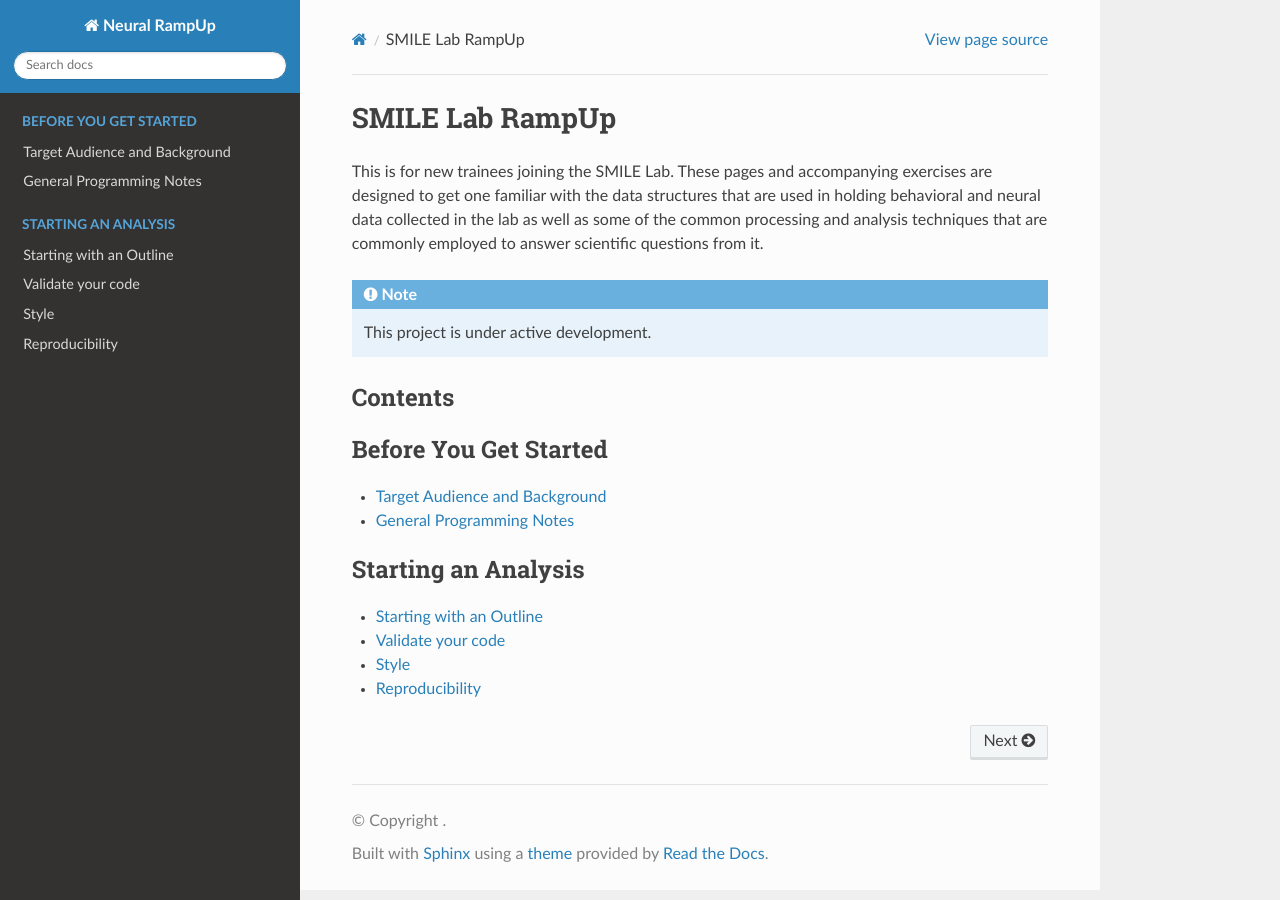
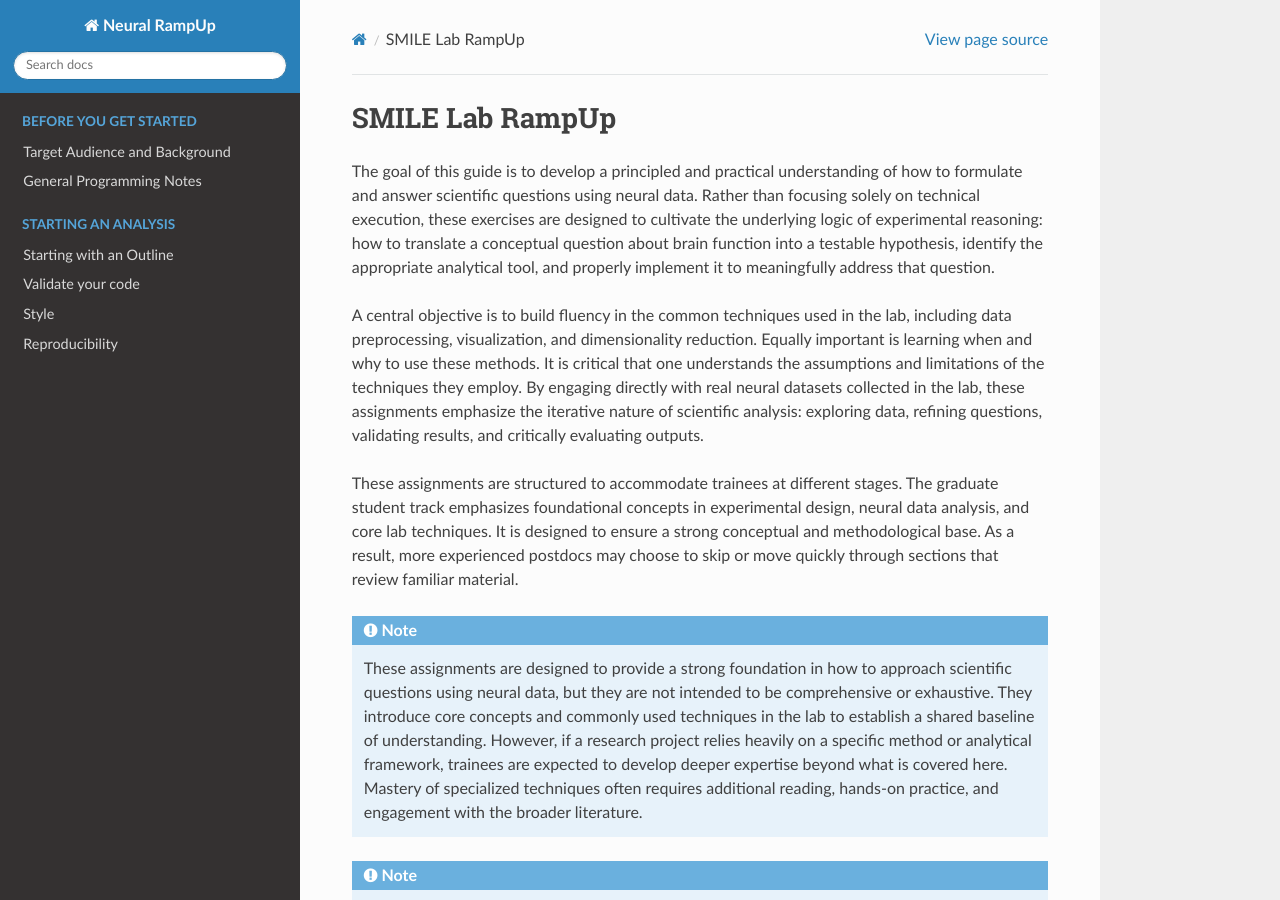
Before and after one commit to sesnyder/NeuralRampUp, a Sphinx documentation site: the page built from docs/source/index.rst, in a window 1280 px wide and 900 px high. Built offline with Sphinx 7.4.7 and the Read the Docs theme 3.1.0, drawn with Linux system fonts in a browser that asks for light colours.

Commit message:
Update index.rst

```diff
--- a/docs/source/index.rst
+++ b/docs/source/index.rst
@@ -1,8 +1,13 @@
 SMILE Lab RampUp
 ===================================
 
-This is for new trainees joining the SMILE Lab. These pages and accompanying exercises are designed to get one familiar with the data structures that are used in holding behavioral and neural data collected in the lab as well as some of the common processing and analysis techniques that are commonly employed to answer scientific questions from it.
+The goal of this guide is to develop a principled and practical understanding of how to formulate and answer scientific questions using neural data. Rather than focusing solely on technical execution, these exercises are designed to cultivate the underlying logic of experimental reasoning: how to translate a conceptual question about brain function into a testable hypothesis, identify the appropriate analytical tool, and properly implement it to meaningfully address that question.
 
+A central objective is to build fluency in the common techniques used in the lab, including data preprocessing, visualization, and dimensionality reduction. Equally important is learning when and why to use these methods. It is critical that one understands the assumptions and limitations of the techniques they employ. By engaging directly with real neural datasets collected in the lab, these assignments emphasize the iterative nature of scientific analysis: exploring data, refining questions, validating results, and critically evaluating outputs.
+
+These assignments are structured to accommodate trainees at different stages. The graduate student track emphasizes foundational concepts in experimental design, neural data analysis, and core lab techniques. It is designed to ensure a strong conceptual and methodological base. As a result, more experienced postdocs may choose to skip or move quickly through sections that review familiar material.
+
+.. note:: These assignments are designed to provide a strong foundation in how to approach scientific questions using neural data, but they are not intended to be comprehensive or exhaustive. They introduce core concepts and commonly used techniques in the lab to establish a shared baseline of understanding. However, if a research project relies heavily on a specific method or analytical framework, trainees are expected to develop deeper expertise beyond what is covered here. Mastery of specialized techniques often requires additional reading, hands-on practice, and engagement with the broader literature.
 
 .. note::
 
```
